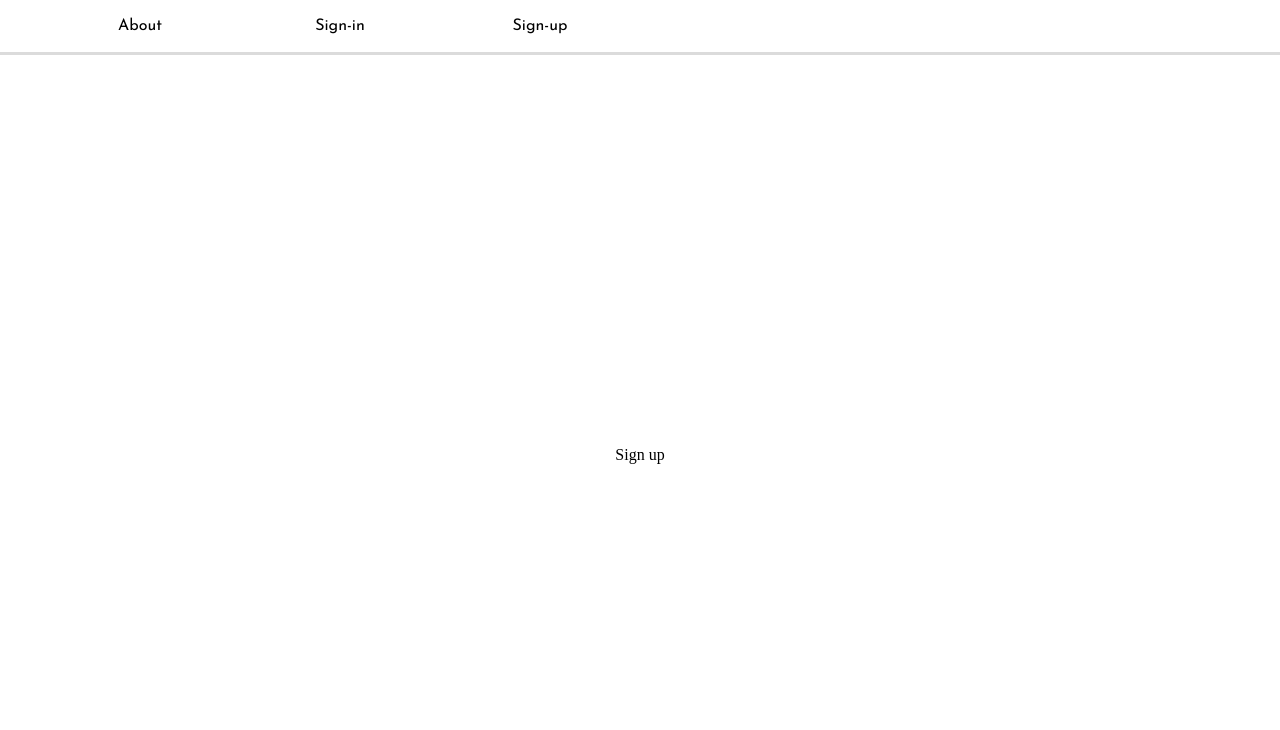
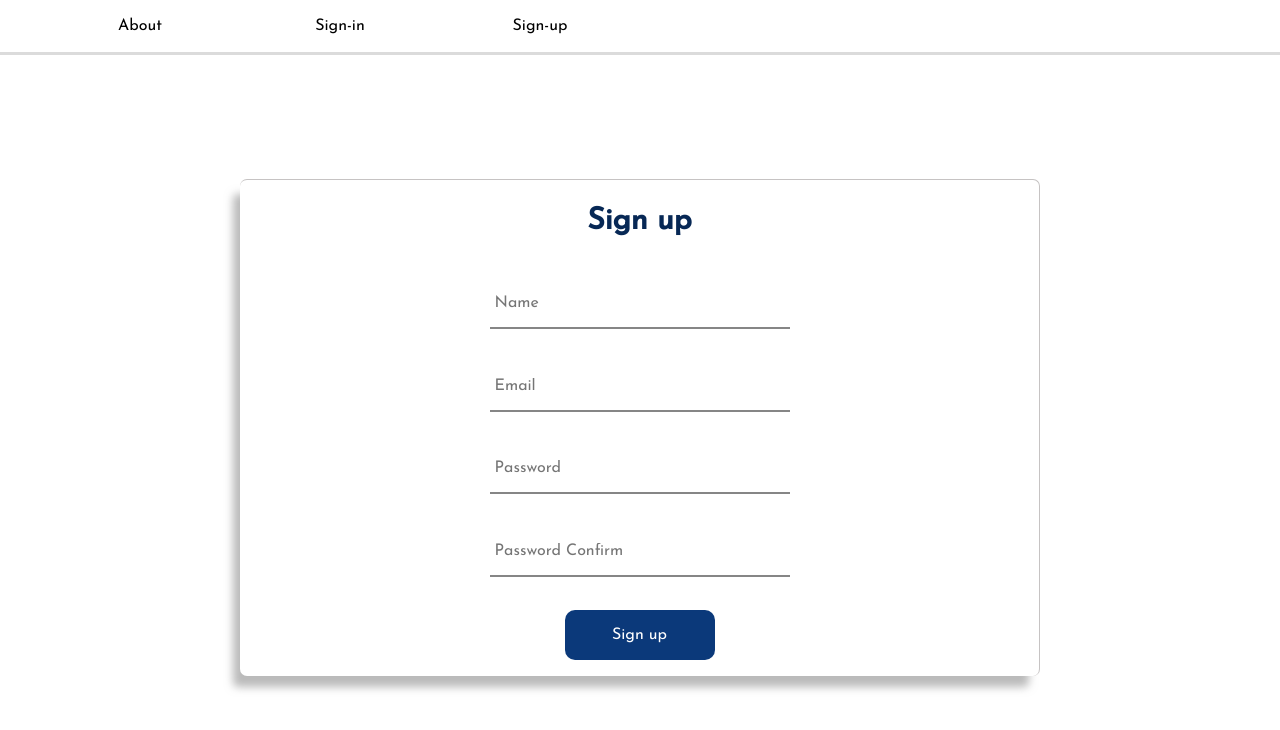
Before and after one commit to LabiciIvan/DoGo-application, a React (Vite) app: page /authentication/sign-up in a window 1280 px wide. Shown: the top 730 px of the page. Built offline with nearby package versions, Linux system fonts and the light colour scheme.

Commit message:
DG-4: Sign up Page Development #4 First commit on the sign up page.
- custom styles added for this particular view component.

- added functionality to handle each input and to format it in a specific
  json object which will be sent to the backend.

```diff
--- a/src/views/guest/signup/SignUp.jsx
+++ b/src/views/guest/signup/SignUp.jsx
@@ -1,10 +1,66 @@
-import React from 'react';
+import React, { useState } from 'react';
 import './signup.css';
 
 const SignUp = () => {
+
+	const [name, setName] =							useState(null);
+	const [email, setEmail] =						useState(null);
+	const [password, setPassword] =					useState(null);
+	const [passwordConfirm, setPasswordConfirm] =	useState(null);
+
+const handleSubmit = (e) => {
+
+	// Prevent default behaviour of button.
+	e.preventDefault();
+
+	// Data in a json object ready to be sent to the backend server.
+	const dataToBeSentToBackend = {
+		n	: name,
+		e	: email,
+		p	: password,
+		pc	: passwordConfirm,
+	}
+}
+
+	// Handle name value on change from input element.
+	const handleName = (nameValue) => {
+		setName(nameValue);
+	}
+
+	// Handle email value on change from input element.
+	const handleEmail = (emailValue) => {
+		setEmail(emailValue);
+	}
+
+	// Handle password value on change from input element.
+	const handlePassword = (passwordValue) => {
+		setPassword(passwordValue);
+	}
+
+	// Handle password confirm value on change from input element.
+	const handlePasswordConfirm = (passwordConfirmValue) => {
+		setPasswordConfirm(passwordConfirmValue);
+	}
+
 	return (
-		<div className="signup">Sign up</div>
-	 );
+		<div className="sign-up">
+			<form className='sign-up_form' onSubmit={handleSubmit}>
+
+				<h4 className='sign-up_title'>Sign up</h4>
+
+				<input className='sign-up_input n' type="text" placeholder='Name' onChange={e => handleName(e.target.value)}/>
+
+				<input className='sign-up_input e' type="email" placeholder='Email' onChange={e => handleEmail(e.target.value)}/>
+
+				<input className='sign-up_input p' type="password" placeholder='Password' onChange={e => handlePassword(e.target.value)}/>
+
+				<input className='sign-up_input pc' type="password" placeholder='Password Confirm' onChange={e => handlePasswordConfirm(e.target.value)}/>
+
+				<button className='sign-up_button'>Sign up</button>
+
+			</form>
+		</div>
+	);
 }
 
 export default SignUp;
--- a/src/views/guest/signup/signup.css
+++ b/src/views/guest/signup/signup.css
@@ -1,7 +1,92 @@
-.signup {
+.sign-up {
+	display: grid;
+	height: calc(100vh - 55px); /* This is the calculation of the height */
+	width: inherit;
+	grid-template-columns: repeat(8, 1fr);
+	grid-template-rows: repeat(6, 1fr);
+}
+
+.sign-up_form {
+	display: grid;
+	grid-area: 2/3/6/7;
+	border: none;
+	border-top: 1px solid;
+	border-right: 1px solid;
+	border-color: #c6c3c3;
+	border-radius: 7px;
+	box-shadow: -9px 13px 8px -2px #a3a3a3bf;
+	grid-template-columns: repeat(4, 1fr);
+	grid-template-rows: repeat(6, 1fr);
+	font-family: 'Josefin Sans', sans-serif;
+}
+
+.sign-up_title {
+	display: grid;
+	grid-area: 1/2/2/4;
+	justify-content: center;
+	align-items: center;
+	font-size: 30px;
+	color: #072855;;
+}
+
+.sign-up_title:hover {
+	color: #4995ff;
+	transition: 0.2s;
+}
+
+.sign-up_input {
+	display: grid;
+	border: none;
+	border-bottom: 2px solid rgb(134, 134, 134);
+	outline: none;
+	height: 50px;
+	width: 300px;
+	justify-self: center;
+	align-self: center;
+	padding: 0 0 0 5px;
+	font-family: inherit;
+	font-size: 16px;
+}
+
+.sign-up_input.n {
+	grid-area: 2/2/3/4;
+}
+
+.sign-up_input.e {
+	grid-area: 3/2/4/4;
+}
+
+.sign-up_input.p {
+	grid-area: 4/2/5/4;
+}
+
+.sign-up_input.pc {
+	grid-area: 5/2/6/4;
+}
+
+.sign-up_input:focus {
+	border-color: #4995ff;
+}
+
+.sign-up_button {
 	display: flex;
 	justify-content: center;
 	align-items: center;
-	height: 100vh;
-	width: 100%;
+	font-size: 16px;
+	border-radius: 10px;
+	border: none;
+	background-color: #0b397a;
+	color: white;
+	grid-area: 6/2/7/4;
+	width: 150px;
+	height: 50px;
+	align-self: center;
+	justify-self: center;
+	cursor: pointer;
+	font-family: inherit;
 }
+
+.sign-up_button:hover {
+	background-color: #4995ff;
+	transition: 0.2s;
+}
```
